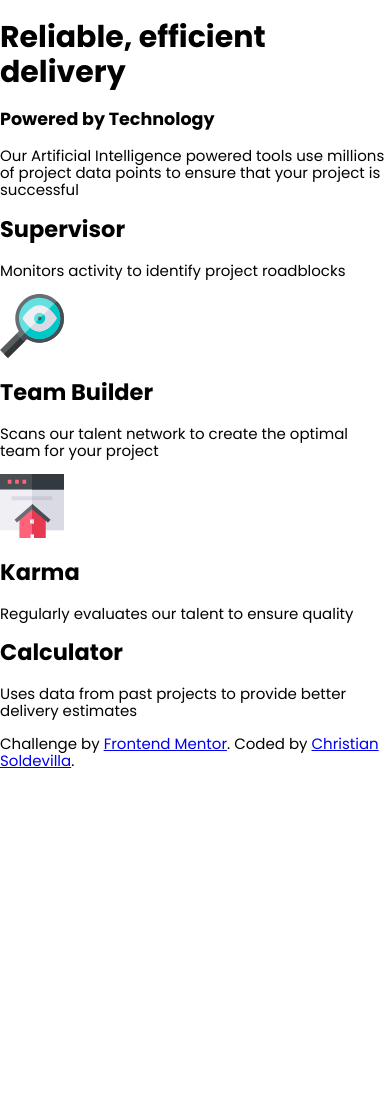
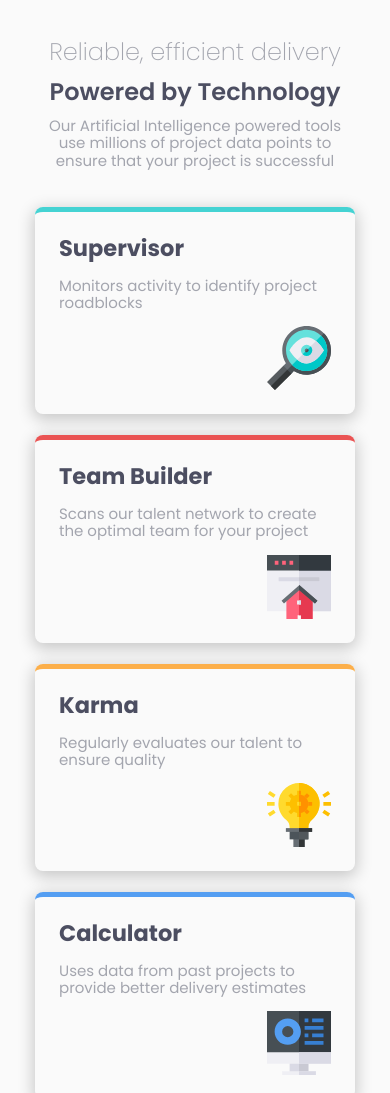
Before and after one commit to soldochris/four-card-feature, a plain HTML site: page index.html in a window 390 px wide. Shown: the top 1093 px of the page. Before the commit the page ends 844 px from the top, so only its background shows below. Drawn offline with nearby package versions, Linux system fonts and the light colour scheme.

Commit message:
design ready for mobile

```diff
--- a/index.html
+++ b/index.html
@@ -13,13 +13,13 @@
 </head>
 <body>
   <main>
-    <section>
+    <section class="hero">
       <h1>Reliable, efficient delivery</h1>
       <h3>Powered by Technology</h3>
       <p>Our Artificial Intelligence powered tools use millions of project data points
         to ensure that your project is successful</p>
     </section>
-    <section>
+    <section class="cards">
       <article>
         <h2>Supervisor</h2>
         <p>Monitors activity to identify project roadblocks</p>
@@ -33,10 +33,12 @@
       <article>
         <h2>Karma</h2>
         <p>Regularly evaluates our talent to ensure quality</p>
+        <img src="images/icon-karma.svg" alt="icon-karma">
       </article>
       <article>
         <h2>Calculator</h2>
         <p>Uses data from past projects to provide better delivery estimates</p>
+        <img src="images/icon-calculator.svg" alt="icon-calculator">
       </article>
     </section>
 
--- a/styles.css
+++ b/styles.css
@@ -7,10 +7,93 @@
   --Orange: hsl(34, 97%, 64%);
   --Blue: hsl(212, 86%, 64%);
 }
+
 *{
   box-sizing: border-box;
 }
+
 body{
   font-family: "Poppins", sans-serif;
   font-size: 15px;
+  color: var(--Grayish-Blue);
+  background-color: var(--Very-Light-Gray);
+  height: 100vh;
+  display: flex;
+  flex-direction: column;
+  align-items: center;
+  justify-content: space-around;
 }
+
+main{
+  width: 320px;
+}
+
+.hero{
+  text-align: center;
+  display: flex;
+  flex-direction: column;
+  gap: 12px;
+  margin: 38px 0;
+
+  & h1{
+    font-size: 24px;
+    font-weight: 200;
+    margin: 0;
+    padding: 0;
+  }
+
+  & h3{
+    font-size: 24px;
+    margin: 0;
+    padding: 0;
+    color: var(--Very-Dark-Blue);
+    font-weight: 600;
+  }
+
+  & p{
+    margin: 0;
+    padding: 0;
+  }
+}
+
+.cards{
+  display: flex;
+  flex-direction: column;
+  gap: 21px;
+
+  & article{
+    box-shadow: 0px 4px 16px 2px rgba(0, 0, 0, 0.2);
+    padding: 24px;
+    border-radius: 8px;
+    border-top: 5px solid var(--Cyan);
+
+    & h2{
+      padding: 0;
+      margin: 0;
+      color: var(--Very-Dark-Blue);
+    }
+
+    & img{
+      float: right;
+    }
+  }
+
+  & article:nth-child(2){
+    border-top: 5px solid var(--Red);
+  }
+
+  & article:nth-child(3){
+    border-top: 5px solid var(--Orange);
+  }
+
+  & article:nth-child(4){
+    border-top: 5px solid var(--Blue);
+  }
+
+}
+
+footer{
+  margin: 12px 0;
+  text-align: center;
+  font-size: 12px;
+}
```
